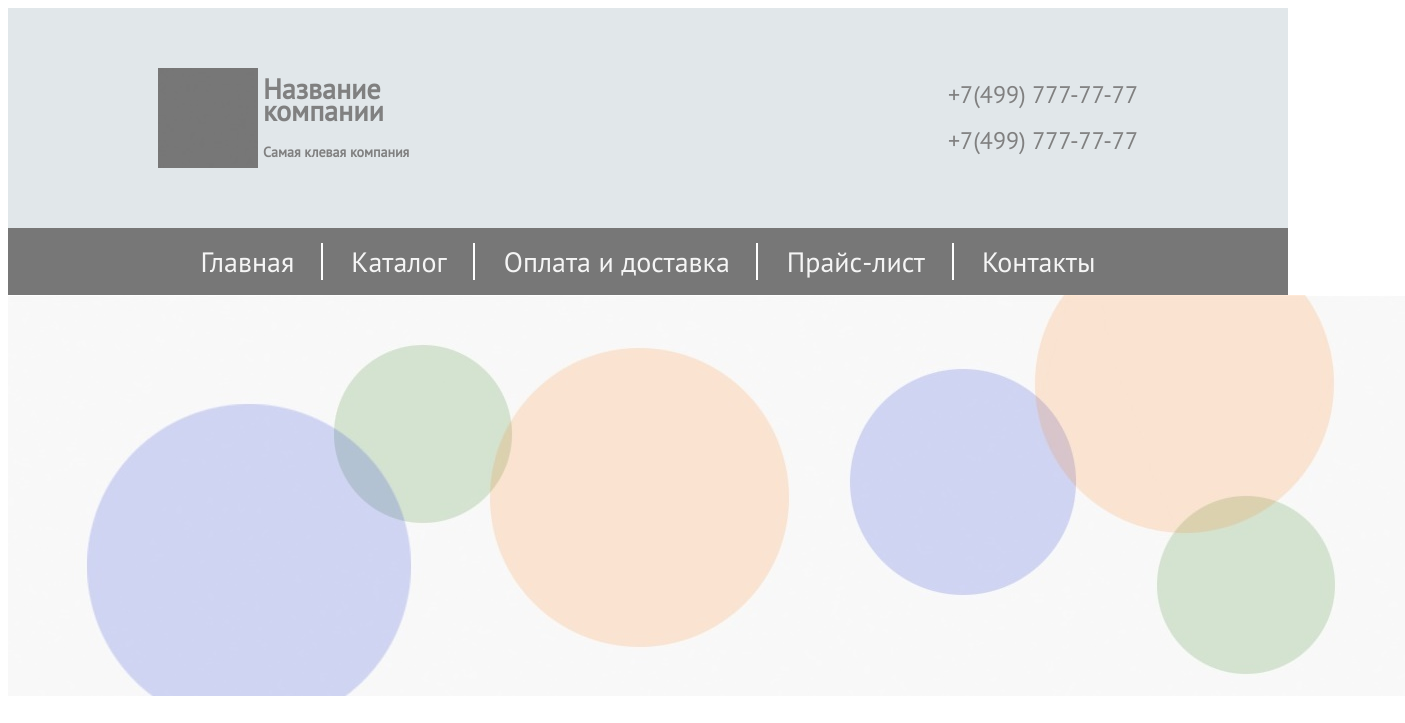
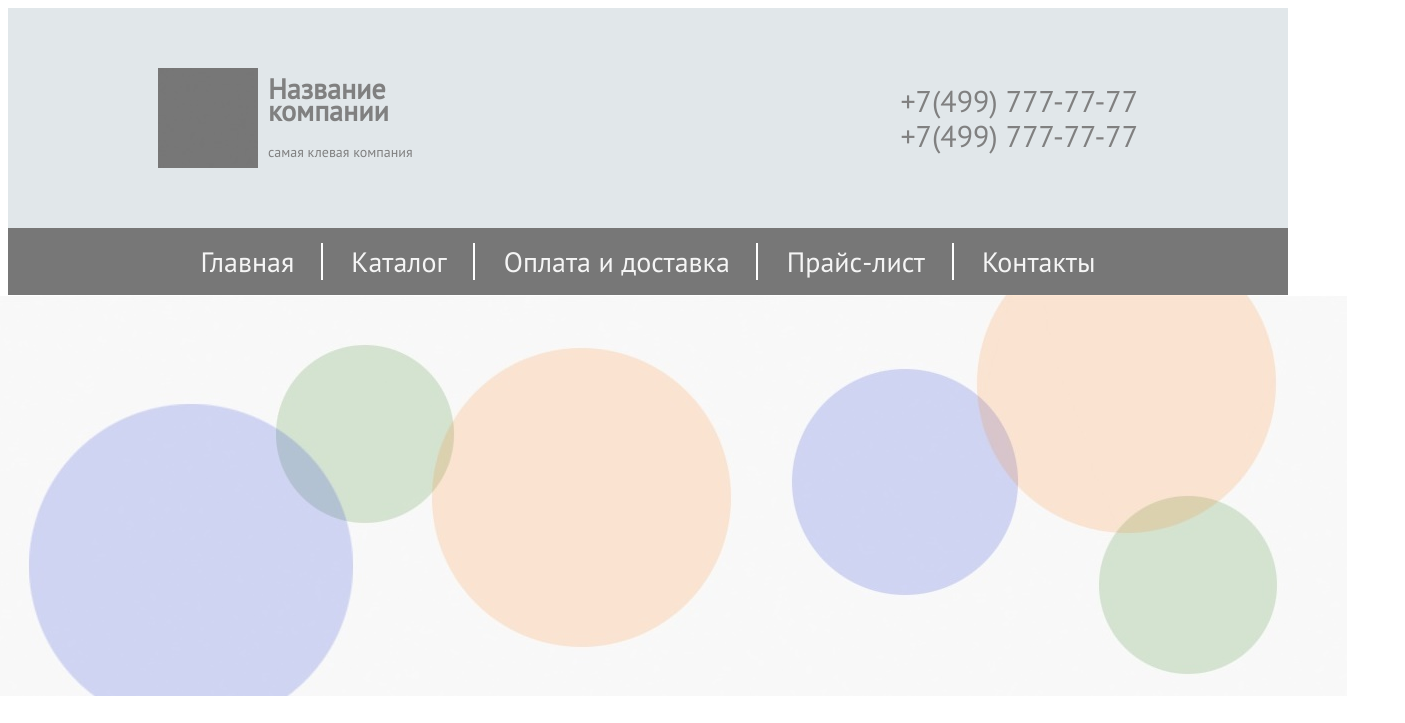
Before and after one commit to Giant333/Second-project, a plain HTML site: page index.html in a window 1280 px wide. Shown: the top 723 px of the page, 1405 px wide, since content can reach past the window. Drawn offline with Linux system fonts and the light colour scheme.

Commit message:
Add files via upload

```diff
--- a/index.html
+++ b/index.html
@@ -15,8 +15,8 @@
                     </a>
                 </div>
                 <div class="header2">
-                    <p><h1>Название компании</h1></p>
-                    <p><b>Cамая клевая компания</b></p>
+                    <h1>Название компании</h1>
+                    <p>cамая клевая компания</p>
                 </div>
                 <div class="header3">
                     <p>+7(499) 777-77-77</p>
@@ -33,8 +33,11 @@
                 <li><a href="#">Контакты</a></li>
             </ul>
         </nav>
-        <div class="slider">
-            <img src="img/slider.jpg" alt="slider">
+        <div class="slider-main">
+            <div class="slider">
+                    <img src="img/slider.jpg" alt="slider">
+            </div>
+
         </div>
         <div class="main-content">
                 <div class="content">
--- a/style.css
+++ b/style.css
@@ -51,13 +51,13 @@ html {
     line-height: 22px;
     color: grey;
     /* background-color: blue; */
-    margin-left: 5px;
+    margin-left: 10px;
 }
 .header3 {
     flex: 10 1 auto;
     text-align: right;
-    font-size: 24px;
-    line-height: 22px;
+    font-size: 30px;
+    line-height: 5px;
     color: grey;
 }
 nav {
@@ -92,9 +92,13 @@ nav li a,
     text-decoration: none;
     color: whitesmoke;
 }
+.slider-main {
+    width: 100%;
+}
 .slider {
-    width: 100%;
-    text-align: center;
+    display: flex;
+    flex-flow: row;
+    justify-content: center;
 }
 .main-content {
     width: 980px;
```
